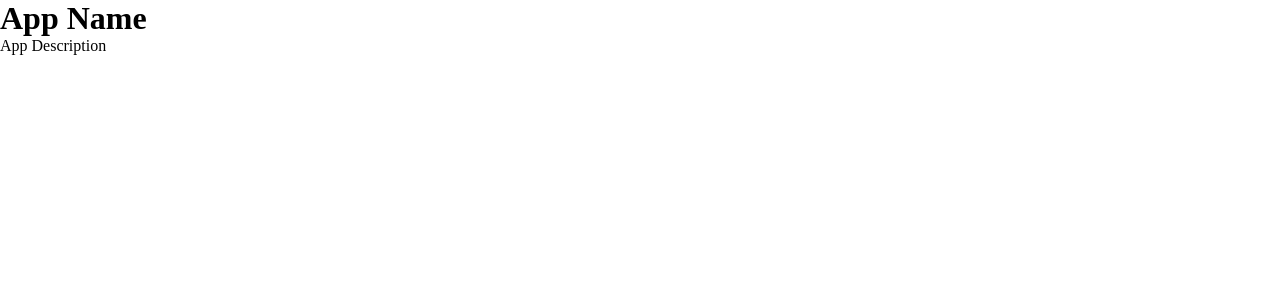
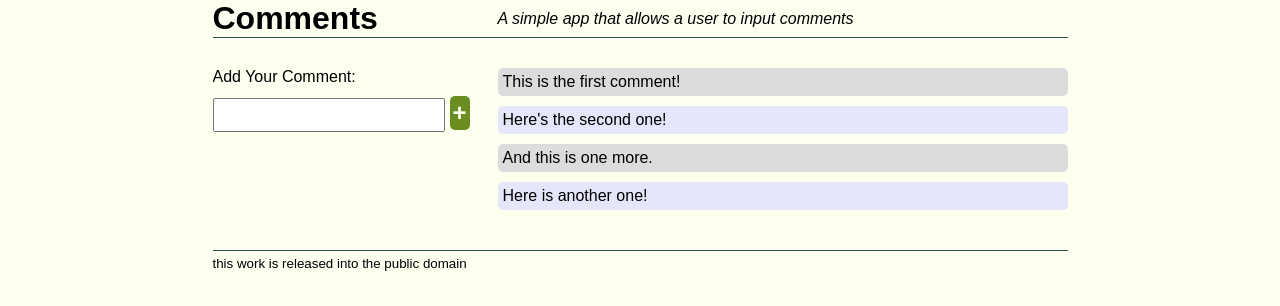
Before and after one commit to tri1114/learning, a plain HTML site: page index.html in a window 1280 px wide. Drawn offline with nearby package versions, Linux system fonts and the light colour scheme.

Commit message:
Modify HTML & CSS

```diff
--- a/index.html
+++ b/index.html
@@ -6,10 +6,30 @@
   </head>
 
   <body>
-    <h1>App Name</h1>
-    <p>App Description</p>
+    <header>
+      <h1>Comments</h1>
+      <p>A simple app that allows a user to input comments</p>
+    </header>
 
-    <script src="http://code.jquery.com/jquery-latest.min.js"></script>
+    <main>
+      <section class='comment-input'>
+        <p>Add Your Comment:</p>
+        <input type="text"><button>+</button>
+      </section>
+
+      <section class='comments'>
+        <p>This is the first comment!</p>
+        <p>Here's the second one!</p>
+        <p>And this is one more.</p>
+        <p>Here is another one!</p>
+      </section>
+    </main>
+
+    <footer>
+      <p>this work is released into the public domain</p>
+    </footer>
+
+    <script src="http://code.jquery.com/jquery-2.0.3.min.js"></script>
     <script src="app.js"></script>
   </body>
 </html>
--- a/style.css
+++ b/style.css
@@ -2,3 +2,88 @@
     margin: 0;
     padding: 0;
 }
+
+body {
+    width: 855px;
+    margin: auto;
+    background: ivory;
+    font-size: 100%;
+    font-family: sans-serif;
+}
+
+header {
+  overflow: auto;
+  border-bottom: 1px solid darkslategray;
+}
+
+h1 {
+  float: left;
+}
+
+
+header p {
+  float: right;
+  width: 570px;
+  font-style: italic;
+  margin-top: 10px;
+}
+
+main {
+  overflow: auto;
+  padding: 30px 0;
+  border-bottom: 1px solid darkslategray;
+}
+
+
+.comment-input {
+  float: left;
+  width: 285px;
+}
+
+.comment-input p {
+  margin-bottom: 10px;
+}
+
+.comment-input input {
+  width: 80%;
+  height: 30px;
+  font-size: 1.2em;
+  font-weight: bold;
+}
+
+.comment-input button {
+  font-weight: bold;
+  padding: 3px;
+  border-radius: 5px;
+  color: ivory;
+  background: olivedrab;
+  cursor: pointer;
+  font-size: 1.5em;
+  margin-left: 5px;
+  border: none;
+}
+
+.comments {
+  float: right;
+  width: 570px;
+}
+
+.comments p {
+  padding: 5px;
+  margin-bottom: 10px;
+  border-radius: 5px;
+}
+
+.comments p:nth-child(even) {
+    background: lavender;
+}
+
+.comments p:nth-child(odd) {
+    background: gainsboro;
+}
+
+footer {
+    font-size: smaller;
+    margin-top: 5px;
+    clear: both;
+}
```
